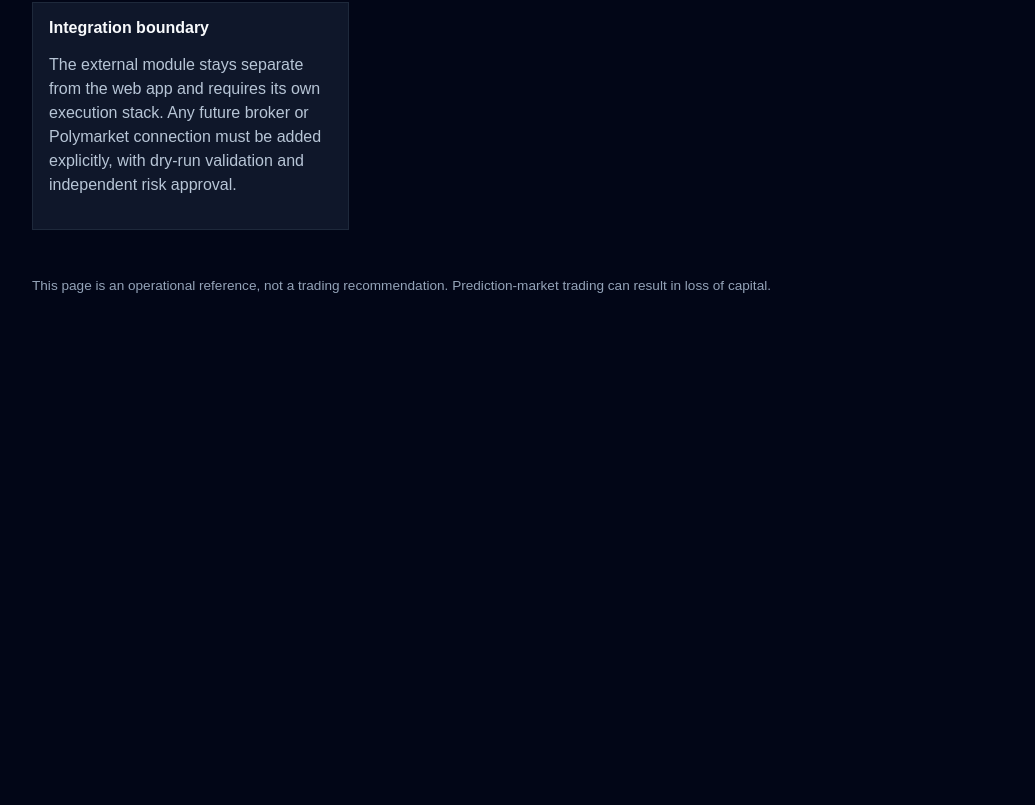
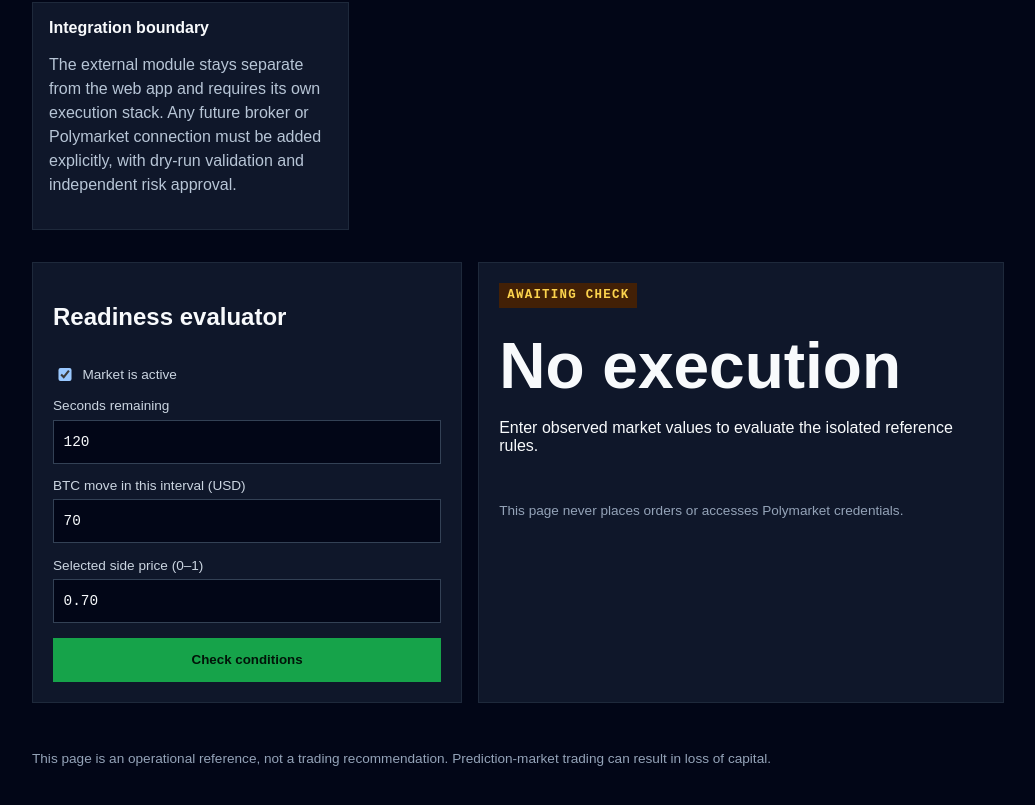
Before and after one commit to natgrowthlab/ai-trading-scanner, a Next.js app in the folder apps/web/: page /polymarket in a window 1280 px wide. Shown: the part 648-1453 px from the top of the page, without its empty margins (122-1157 px from the left). Before the commit the page ends 1050 px from the top, so only its background shows below. Built offline with nearby package versions, Linux system fonts and the light colour scheme.

Commit message:
feat: add BTC 5m Polymarket readiness evaluator

```diff
--- /dev/null
+++ b/apps/web/app/api/v1/polymarket/readiness/route.ts
@@ -0,0 +1,15 @@
+import { NextRequest, NextResponse } from "next/server";
+import { evaluateBtc5mReadiness } from "../../../../../lib/polymarket-readiness";
+
+export const runtime = "nodejs";
+
+export async function POST(request: NextRequest) {
+  try {
+    const payload = await request.json();
+    if (typeof payload.marketActive !== "boolean" || !["secondsRemaining", "btcMoveUsd", "selectedSidePrice"].every((key) => typeof payload[key] === "number" && Number.isFinite(payload[key]))) throw new Error("invalid");
+    if (payload.secondsRemaining < 0 || payload.secondsRemaining > 300 || Math.abs(payload.btcMoveUsd) > 1_000_000 || payload.selectedSidePrice < 0 || payload.selectedSidePrice > 1) throw new Error("invalid");
+    return NextResponse.json(evaluateBtc5mReadiness(payload));
+  } catch {
+    return NextResponse.json({ detail: "Invalid BTC 5m readiness payload" }, { status: 400 });
+  }
+}
--- a/apps/web/app/polymarket/page.tsx
+++ b/apps/web/app/polymarket/page.tsx
@@ -23,6 +23,8 @@ export default function PolymarketPage() {
         <p>The external module stays separate from the web app and requires its own execution stack. Any future broker or Polymarket connection must be added explicitly, with dry-run validation and independent risk approval.</p>
       </article>
     </section>
+    <PolymarketReadiness />
     <p className="disclaimer">This page is an operational reference, not a trading recommendation. Prediction-market trading can result in loss of capital.</p>
   </main>;
 }
+import { PolymarketReadiness } from "../../components/polymarket-readiness";
--- /dev/null
+++ b/apps/web/components/polymarket-readiness.tsx
@@ -0,0 +1,58 @@
+"use client";
+
+import { FormEvent, useState } from "react";
+
+type Readiness = {
+  decision: "READY_FOR_REVIEW" | "NOT_READY";
+  checks: { label: string; passed: boolean; detail: string }[];
+  disclaimer: string;
+};
+
+export function PolymarketReadiness() {
+  const [result, setResult] = useState<Readiness | null>(null);
+  const [error, setError] = useState(false);
+  const [loading, setLoading] = useState(false);
+
+  async function submit(event: FormEvent<HTMLFormElement>) {
+    event.preventDefault();
+    const data = new FormData(event.currentTarget);
+    setLoading(true);
+    setError(false);
+    try {
+      const response = await fetch("/api/v1/polymarket/readiness", {
+        method: "POST",
+        headers: { "content-type": "application/json" },
+        body: JSON.stringify({
+          marketActive: data.get("marketActive") === "on",
+          secondsRemaining: Number(data.get("secondsRemaining")),
+          btcMoveUsd: Number(data.get("btcMoveUsd")),
+          selectedSidePrice: Number(data.get("selectedSidePrice")),
+        }),
+      });
+      if (!response.ok) throw new Error("request");
+      setResult(await response.json());
+    } catch {
+      setError(true);
+    } finally {
+      setLoading(false);
+    }
+  }
+
+  return <section className="readiness-layout" aria-label="BTC 5m readiness evaluator">
+    <form className="risk-form" onSubmit={submit}>
+      <h2>Readiness evaluator</h2>
+      <label className="checkbox-label"><input name="marketActive" type="checkbox" defaultChecked /> Market is active</label>
+      <label>Seconds remaining <input name="secondsRemaining" type="number" min="0" max="300" defaultValue="120" required /></label>
+      <label>BTC move in this interval (USD) <input name="btcMoveUsd" type="number" step="0.01" defaultValue="70" required /></label>
+      <label>Selected side price (0–1) <input name="selectedSidePrice" type="number" min="0" max="1" step="0.01" defaultValue="0.70" required /></label>
+      <button type="submit" disabled={loading}>{loading ? "Checking…" : "Check conditions"}</button>
+      {error && <p className="form-error">The values could not be evaluated. Check the fields and retry.</p>}
+    </form>
+    <aside className="risk-result" aria-live="polite">
+      <p className={`risk-status ${result?.decision === "READY_FOR_REVIEW" ? "safe" : "caution"}`}>{result?.decision === "READY_FOR_REVIEW" ? "READY FOR REVIEW" : "AWAITING CHECK"}</p>
+      <h2>{result?.decision === "READY_FOR_REVIEW" ? "Review conditions met" : "No execution"}</h2>
+      {result ? <ul className="readiness-checks">{result.checks.map((check) => <li key={check.label} className={check.passed ? "passed" : "failed"}><strong>{check.passed ? "Pass" : "Review"} · {check.label}</strong><span>{check.detail}</span></li>)}</ul> : <p>Enter observed market values to evaluate the isolated reference rules.</p>}
+      <p className="disclaimer">{result?.disclaimer ?? "This page never places orders or accesses Polymarket credentials."}</p>
+    </aside>
+  </section>;
+}
--- /dev/null
+++ b/apps/web/lib/polymarket-readiness.ts
@@ -0,0 +1,54 @@
+export type Btc5mReadinessInput = {
+  marketActive: boolean;
+  secondsRemaining: number;
+  btcMoveUsd: number;
+  selectedSidePrice: number;
+};
+
+export type ReadinessCheck = {
+  label: string;
+  passed: boolean;
+  detail: string;
+};
+
+export type Btc5mReadiness = {
+  decision: "READY_FOR_REVIEW" | "NOT_READY";
+  checks: ReadinessCheck[];
+  disclaimer: string;
+};
+
+/**
+ * Mirrors the public, non-execution reference thresholds from the isolated
+ * 5min-btc-polymarket module. This function deliberately returns a review
+ * decision only: it does not create a position, size a stake, or call an API.
+ */
+export function evaluateBtc5mReadiness(input: Btc5mReadinessInput): Btc5mReadiness {
+  const checks: ReadinessCheck[] = [
+    {
+      label: "Market state",
+      passed: input.marketActive,
+      detail: input.marketActive ? "The selected 5-minute market is active." : "The selected market is inactive or already closed.",
+    },
+    {
+      label: "Entry window",
+      passed: input.secondsRemaining >= 60 && input.secondsRemaining <= 150,
+      detail: `${input.secondsRemaining}s remaining; the reference window is 60–150 seconds before close.`,
+    },
+    {
+      label: "BTC impulse",
+      passed: Math.abs(input.btcMoveUsd) >= 70,
+      detail: `$${Math.abs(input.btcMoveUsd).toFixed(2)} move; the reference threshold is at least $70 in the active interval.`,
+    },
+    {
+      label: "Directional skew",
+      passed: input.selectedSidePrice >= 0.7,
+      detail: `${(input.selectedSidePrice * 100).toFixed(1)}% selected-side price; the reference threshold is 70% or higher.`,
+    },
+  ];
+
+  return {
+    decision: checks.every((check) => check.passed) ? "READY_FOR_REVIEW" : "NOT_READY",
+    checks,
+    disclaimer: "This is a rule checklist for independent review, not a trade instruction or execution system.",
+  };
+}
```
Also changed, not shown: apps/web/app/styles.css.
